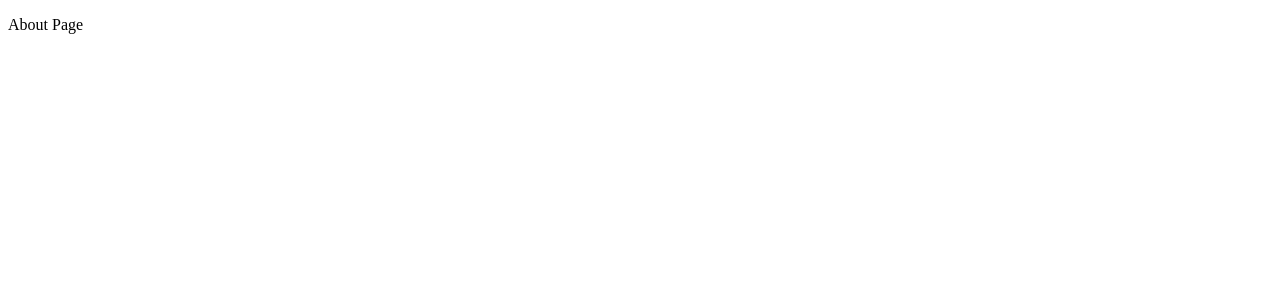
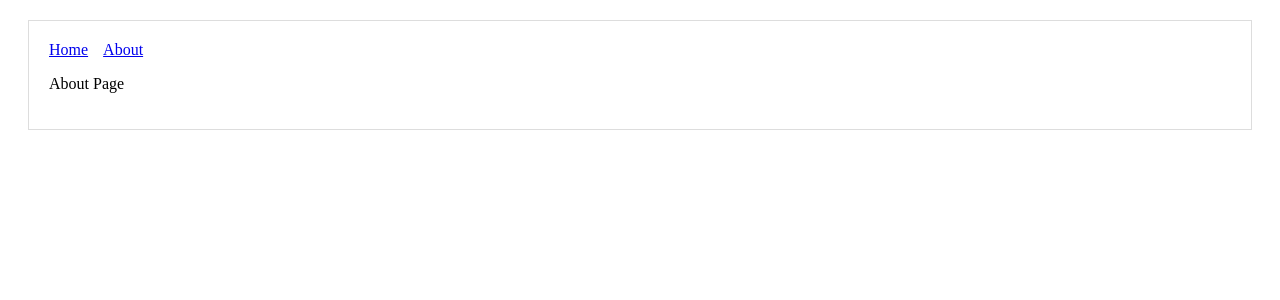
Before and after one commit to wenpingzheng/front-end-thinking, a Next.js app in the folder next.js-methods/: page /about in a window 1280 px wide. Shown: the top 300 px of the page. Built offline with nearby package versions, Linux system fonts and the light colour scheme.

Commit message:
add layout

```diff
--- /dev/null
+++ b/next.js-methods/component/Header.js
@@ -0,0 +1,21 @@
+
+import Link from 'next/link'
+
+const linkStyle = {
+  marginRight: 15
+}
+
+const Header = () => {
+  return (
+    <div>
+      <Link href="/">
+        <a style={linkStyle}>Home</a>
+      </Link>
+      <Link href="/about">
+        <a style={linkStyle}>About</a>
+      </Link>
+    </div>
+  )
+}
+
+export default Header
--- /dev/null
+++ b/next.js-methods/component/MyLayout.js
@@ -0,0 +1,18 @@
+
+import Header from './Header'
+
+const layoutStyle = {
+  margin:20,
+  padding:20,
+  border:'1px solid #ddd'
+}
+const Layout = (props) => {
+  return (
+    <div style={layoutStyle}>
+      <Header/>
+      {props.children}
+    </div>
+  )
+}
+
+export default Layout
--- a/next.js-methods/pages/about.js
+++ b/next.js-methods/pages/about.js
@@ -1,10 +1,11 @@
 
+import Layout from '../component/MyLayout.js'
 
 const About = () => {
   return(
-    <div>
+    <Layout>
       <p>About Page</p>
-    </div>
+    </Layout>
   )
 }
 
--- a/next.js-methods/pages/index.js
+++ b/next.js-methods/pages/index.js
@@ -1,9 +1,13 @@
 
 import Link from 'next/link'
+
+import Header from '../component/Header'
+
 
 const Index = () => {
   return(
     <div>
+      <Header />
       <Link href="/about">
         <button>Go to About Page</button>
       </Link>
```
